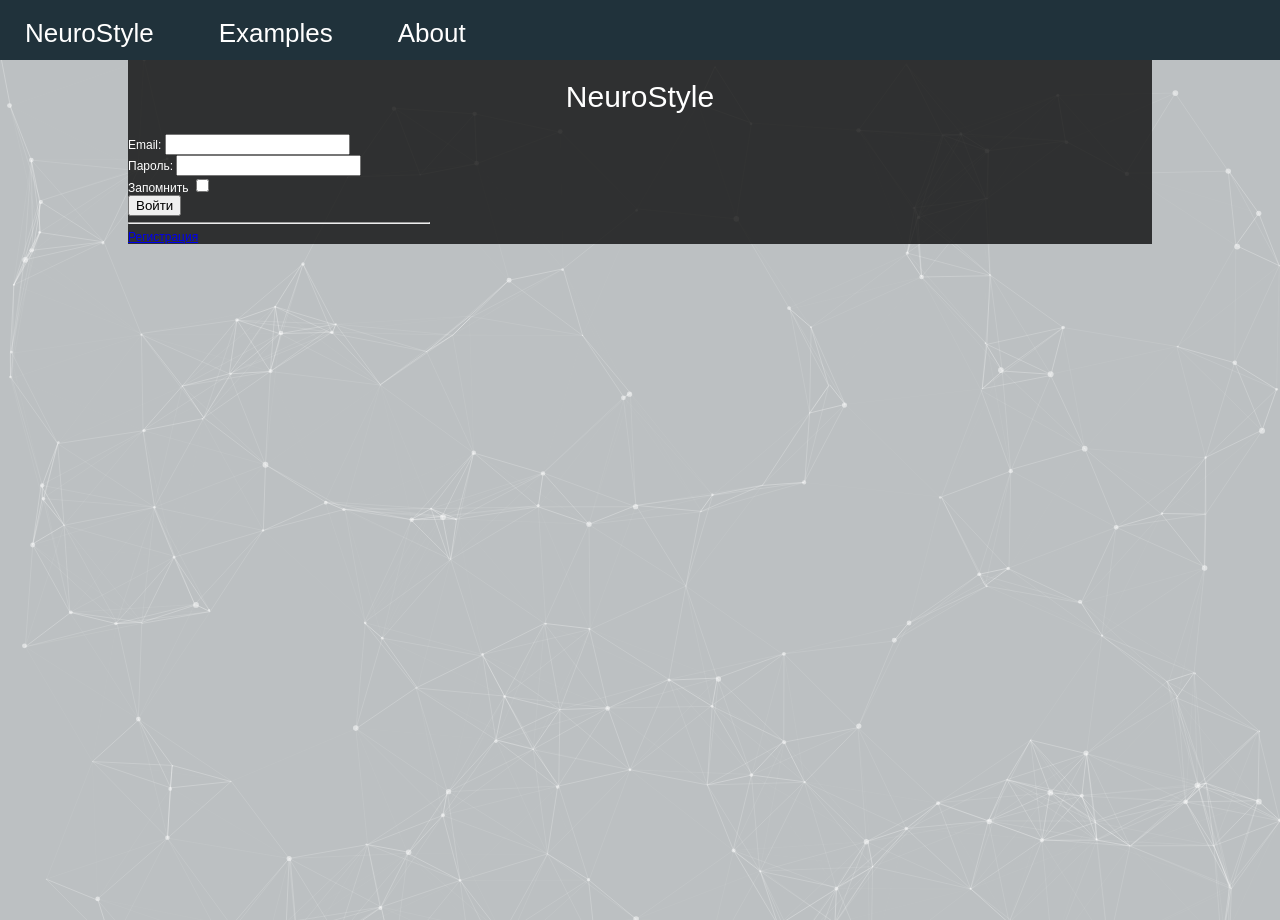
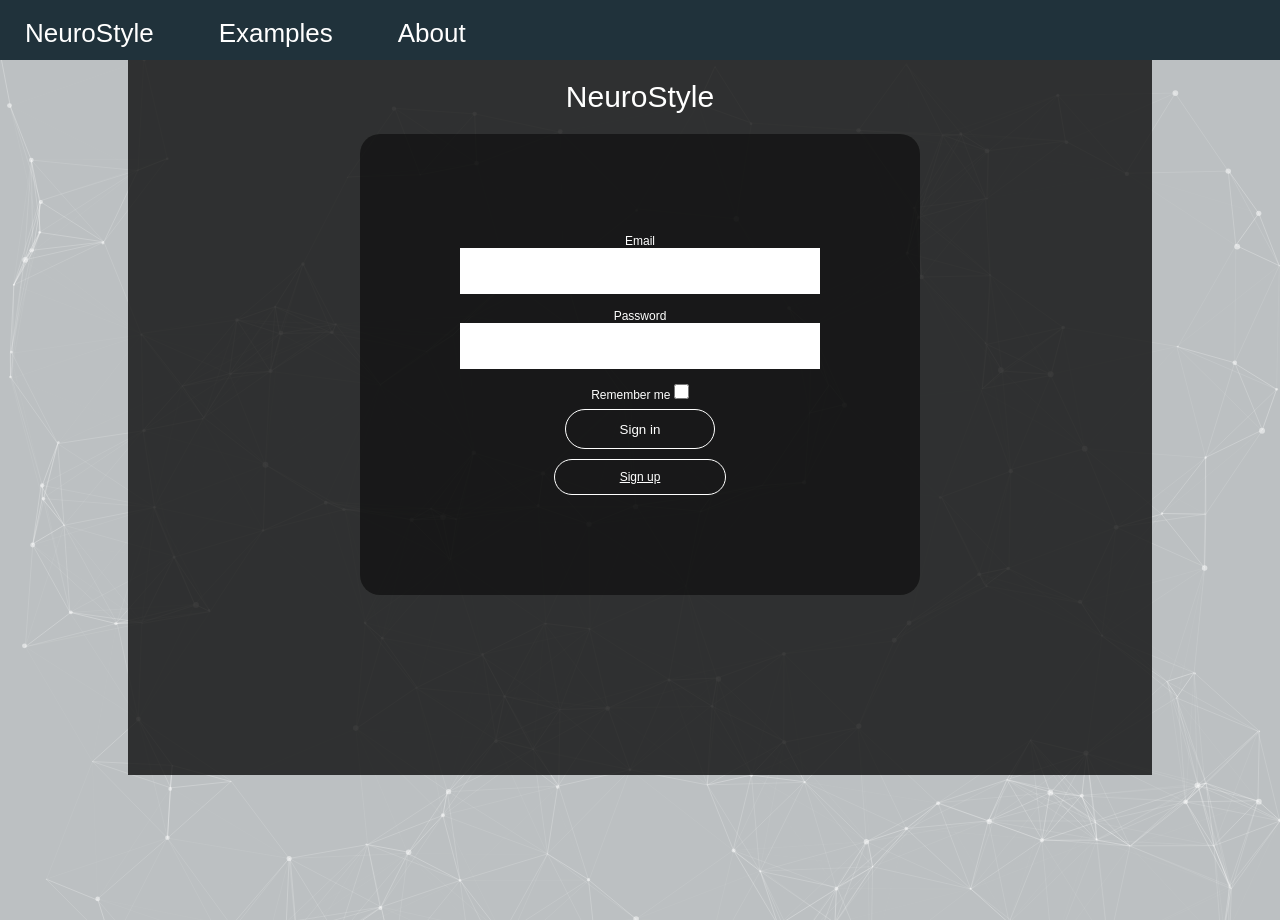
Before and after one commit to OutOfTimeMan/NeuralStyle, a Flask app: page /login in a window 1280 px wide. Run offline with Flask 2, Linux system fonts and the light colour scheme; some libraries are stand-ins or nearby versions.

Commit message:
Started to create styles for login and register forms

```diff
--- a/forms.py
+++ b/forms.py
@@ -3,14 +3,14 @@ from wtforms import StringField, SubmitField, BooleanField, PasswordField
 from wtforms.validators import DataRequired, Email, Length, EqualTo
 
 class LoginForm(FlaskForm):
-    email = StringField('Email: ', validators=[Email("Некорректный email")])
-    psw = PasswordField('Пароль:', validators=[DataRequired(), Length(min=4, max=100, message='Пароль должен быть от 4 до 100 символов')])
-    remember = BooleanField('Запомнить', default=False)
-    submit = SubmitField('Войти')
+    email = StringField('Email ', validators=[Email("Некорректный email")])
+    psw = PasswordField('Password', validators=[DataRequired(), Length(min=4, max=100, message='Пароль должен быть от 4 до 100 символов')])
+    remember = BooleanField('Remember me', default=False)
+    submit = SubmitField('Sign in')
 
 
 class RegisterForm(FlaskForm):
     email = StringField('Email: ', validators=[Email("Некорректный email")])
-    psw = PasswordField('Пароль:', validators=[DataRequired(), Length(min=4, max=100, message='Пароль должен быть от 4 от 100 символов')])
-    psw2 = PasswordField('Повтор пароля: ', validators=[DataRequired(), EqualTo('psw', message='Пароли не совпадают')])
-    submit = SubmitField('Регистрация')
+    psw = PasswordField('Password:', validators=[DataRequired(), Length(min=4, max=100, message='Пароль должен быть от 4 от 100 символов')])
+    psw2 = PasswordField('Repeat password: ', validators=[DataRequired(), EqualTo('psw', message='Пароли не совпадают')])
+    submit = SubmitField('Sign up')
--- a/static/css/login.css
+++ /dev/null
@@ -1,7 +0,0 @@
-p {
-	color: white;
-}
-
-label {
-	font-size: 20px;
-}
--- a/static/css/styles.css
+++ b/static/css/styles.css
@@ -3,6 +3,8 @@ font-family: Verdana, sans-serif;
 }
 
 ul.mainmenu {
+    position: sticky;
+    top: 0;
     display: flex;
     align-items: flex-start;
     list-style: none;
@@ -27,6 +29,7 @@ ul.mainmenu li a:hover {
 }
 
 .main-container{
+    padding-bottom: 80px;
     width: 80%;
     margin: 0 auto;
     background: rgb(0, 0, 1, 0.75);
@@ -58,7 +61,7 @@ canvas {
 /* ---- particles.js container ---- */
 
 #particles-js {
-  position: absolute;
+  position: fixed;
   z-index: -1;
   width: 100%;
   height: 100%;
@@ -104,3 +107,98 @@ canvas {
 .count-particles{
   border-radius: 0 0 3px 3px;
 }
+
+
+.form-contact{
+  color: #fff;
+  position: relative;
+  z-index: 1;
+  background: rgb(0, 0, 1, 0.5);
+  border-radius: 20px;
+  max-width: 360px;
+  margin: 0 auto 100px;
+  padding: 100px;
+  text-align: center;
+
+
+}
+
+
+.form-item{
+  margin-bottom: 10px;
+}
+
+
+
+.form-contact label{
+
+}
+
+#email{
+  font-family: "Roboto", sans-serif;
+  outline: 0;
+  background-color: None;
+  width: 100%;
+  border: 0;
+  margin: 0 0 15px;
+  padding: 15px;
+  box-sizing: border-box;
+  font-size: 14px;
+}
+
+#psw{
+  font-family: "Roboto", sans-serif;
+  outline: 0;
+  background-color: None;
+  width: 100%;
+  border: 0;
+  margin: 0 0 15px;
+  padding: 15px;
+  box-sizing: border-box;
+  font-size: 14px;
+
+}
+
+#remember{
+  width: 15px;
+  height: 15px;
+  margin: 0 0 10px 0;
+}
+
+#submit{
+  height: 40px;
+  background: None;
+  color: #fff;
+  padding: 10px;
+  border: 1px solid white;
+  width: 150px;
+  align: center;
+  border-radius: 20px;
+  display: block;
+  margin: 0 auto 10px;
+
+}
+
+
+#submit:hover{
+  background-color: #9E9B9B;
+}
+
+#register{
+  color: #fff;
+  padding: 10px;
+  border: 1px solid white;
+  width: 150px;
+  align: center;
+  border-radius: 20px;
+  display: block;
+  margin: 0 auto;
+}
+
+#register:hover{
+  background: #9E9B9B;
+}
+
+a:visited{
+  color: #fff;
+}
--- a/templates/login.html
+++ b/templates/login.html
@@ -11,14 +11,14 @@
 {{ form.hidden_tag() }}
 
 {% for field in form if field.name not in ['csrf_token', 'remember', 'submit'] -%}
-    <p>{{ field.label() }}
+    <div>{{ field.label() }}</div>
     {% if field.errors %}
         {{ field(class='invalid') }}
-    <span class="invalid-feedback" >
+    <div class="invalid-feedback" >
         {% for e in field.errors %}
         {{ e }}
         {% endfor %}
-    </span>
+    </div>
     {% else %}
         {{ field() }}
     {% endif %}
@@ -28,8 +28,7 @@
 <p>{{form.remember.label() }} {{ form.remember() }}
 <p>{{ form.submit() }}
 
-<hr align=left width='300px'>
-<p><a href="{{url_for('register')}}">Регистрация</a>
+<p><a id='register' href="{{url_for('register')}}">Sign up</a>
 </form>
 
 
--- a/templates/register.html
+++ b/templates/register.html
@@ -9,7 +9,8 @@
 {{ form.hidden_tag() }}
 
 {% for field in form if field.name not in ['csrf_token', 'remember', 'submit'] -%}
-    <p>{{ field.label() }}
+    <div class='form-item'>
+    <div>{{ field.label() }}</div>
     {% if field.errors %}
         {{ field(class='invalid') }}
     <span class="invalid-feedback" >
@@ -17,6 +18,7 @@
         {{ e }}
         {% endfor %}
     </span>
+    </div>
     {% else %}
         {{ field() }}
     {% endif %}
```
